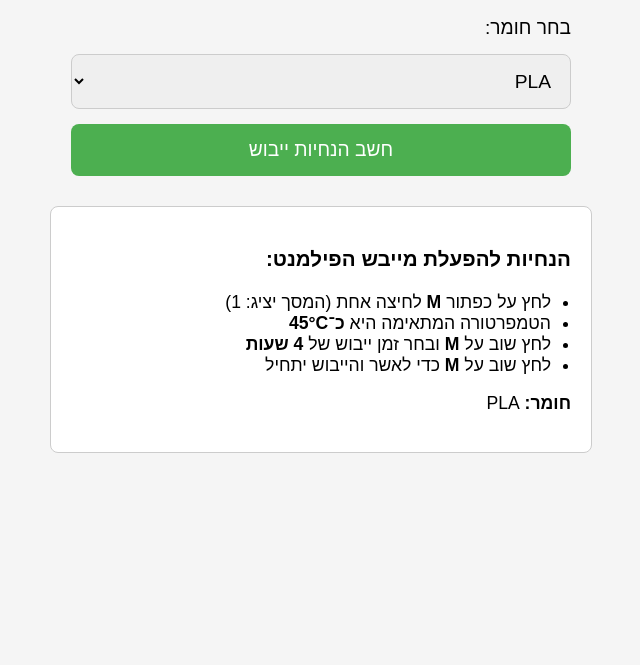
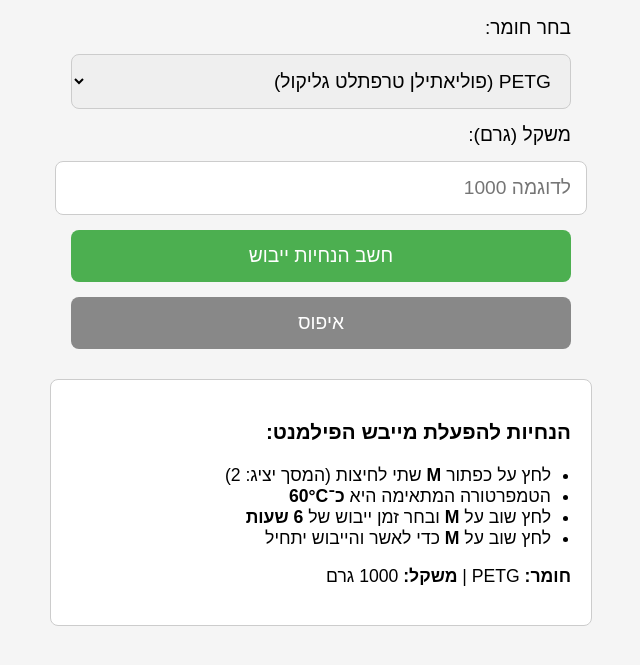
Before and after one commit to AyalShapira/Filament-Dryer-Calculator, a plain HTML site: page index.html in a window 1280 px wide. Both pictures are taken after a click on the button "חשב הנחיות ייבוש". Shown: the part 75-740 px from the top of the page, without its empty margins (319-959 px from the left). Drawn offline with Linux system fonts and the light colour scheme.

Commit message:
index.html

```diff
--- a/index.html
+++ b/index.html
@@ -40,8 +40,8 @@
       font-size: 1.2rem;
       cursor: pointer;
     }
-    button:hover {
-      background-color: #45a049;
+    button.secondary {
+      background-color: #888;
     }
     #result {
       margin-top: 30px;
@@ -57,6 +57,16 @@
     ul {
       padding-right: 20px;
     }
+    #addToHomeBtn {
+      display: none;
+      background-color: #2196F3;
+      margin-top: 10px;
+    }
+    #closeBtn {
+      display: none;
+      background-color: #d9534f;
+      margin-top: 10px;
+    }
   </style>
 </head>
 <body>
@@ -65,52 +75,99 @@
 
   <label for="material">בחר חומר:</label>
   <select id="material">
-    <option value="PLA">PLA</option>
-    <option value="PETG">PETG</option>
-    <option value="PC">פוליקרבונט (PC)</option>
-    <option value="PA6-CF">ניילון פחמני (PA6-CF)</option>
+    <option value="PETG">PETG (פוליאתילן טרפתלט גליקול)</option>
+    <option value="PLA">PLA (חומצה פולילקטית)</option>
+    <option value="PC">PC (פוליקרבונט)</option>
+    <option value="PA6-CF">PA6-CF (ניילון מחוזק בסיבי פחמן)</option>
   </select>
 
+  <label for="weight">משקל (גרם):</label>
+  <input type="number" id="weight" placeholder="לדוגמה 1000" min="1" />
+
   <button id="calcBtn">חשב הנחיות ייבוש</button>
+  <button id="resetBtn" class="secondary" style="display:none;">איפוס</button>
+  <button id="addToHomeBtn">📲 הוסף לדף הבית</button>
+  <button id="closeBtn">❌ סגור אפליקציה</button>
 
   <div id="result"></div>
 
   <script>
-    document.getElementById('calcBtn').onclick = function() {
-      var material = document.getElementById('material').value;
-      var result = document.getElementById('result');
-      var tempLabel = "";
-      var mode = "";
-      var time = 0;
+    const defaultWeight = 1000;
+    const calcBtn = document.getElementById('calcBtn');
+    const resetBtn = document.getElementById('resetBtn');
+    const result = document.getElementById('result');
+
+    calcBtn.onclick = function() {
+      const material = document.getElementById('material').value;
+      let weight = parseInt(document.getElementById('weight').value) || defaultWeight;
+      let tempLabel = "", mode = "", baseTime = 0;
 
       if (material === "PLA") {
         tempLabel = "כ־45°C";
         mode = "לחיצה אחת (המסך יציג: 1)";
-        time = 4;
+        baseTime = 4;
       } else if (material === "PETG") {
         tempLabel = "כ־60°C";
         mode = "שתי לחיצות (המסך יציג: 2)";
-        time = 6;
+        baseTime = 6;
       } else if (material === "PC") {
         tempLabel = "כ־75°C";
         mode = "שלוש לחיצות (המסך יציג: 3)";
-        time = 6;
+        baseTime = 6;
       } else if (material === "PA6-CF") {
         tempLabel = "כ־70°C";
         mode = "שלוש לחיצות (המסך יציג: 3)";
-        time = 6;
+        baseTime = 12;
       }
+
+      let adjustedTime = Math.round((baseTime * weight) / 1000);
 
       result.innerHTML = `
         <h3>הנחיות להפעלת מייבש הפילמנט:</h3>
         <ul>
           <li>לחץ על כפתור <strong>M</strong> ${mode}</li>
           <li>הטמפרטורה המתאימה היא <strong>${tempLabel}</strong></li>
-          <li>לחץ שוב על <strong>M</strong> ובחר זמן ייבוש של <strong>${time} שעות</strong></li>
+          <li>לחץ שוב על <strong>M</strong> ובחר זמן ייבוש של <strong>${adjustedTime} שעות</strong></li>
           <li>לחץ שוב על <strong>M</strong> כדי לאשר והייבוש יתחיל</li>
         </ul>
-        <p><strong>חומר:</strong> ${material}</p>
+        <p><strong>חומר:</strong> ${material} | <strong>משקל:</strong> ${weight} גרם</p>
       `;
+
+      resetBtn.style.display = "block";
+    };
+
+    resetBtn.onclick = function() {
+      document.getElementById('material').selectedIndex = 0;
+      document.getElementById('weight').value = "";
+      result.innerHTML = "";
+      resetBtn.style.display = "none";
+    };
+
+    const addToHomeBtn = document.getElementById("addToHomeBtn");
+    let deferredPrompt;
+    window.addEventListener("beforeinstallprompt", (e) => {
+      e.preventDefault();
+      deferredPrompt = e;
+      addToHomeBtn.style.display = "block";
+    });
+
+    addToHomeBtn.onclick = () => {
+      if (deferredPrompt) {
+        deferredPrompt.prompt();
+        deferredPrompt.userChoice.then(() => {
+          deferredPrompt = null;
+          addToHomeBtn.style.display = "none";
+        });
+      }
+    };
+
+    const closeBtn = document.getElementById("closeBtn");
+    if (window.matchMedia('(display-mode: standalone)').matches) {
+      closeBtn.style.display = "block";
+    }
+
+    closeBtn.onclick = () => {
+      window.close();
     };
 
     if ('serviceWorker' in navigator) {
```
